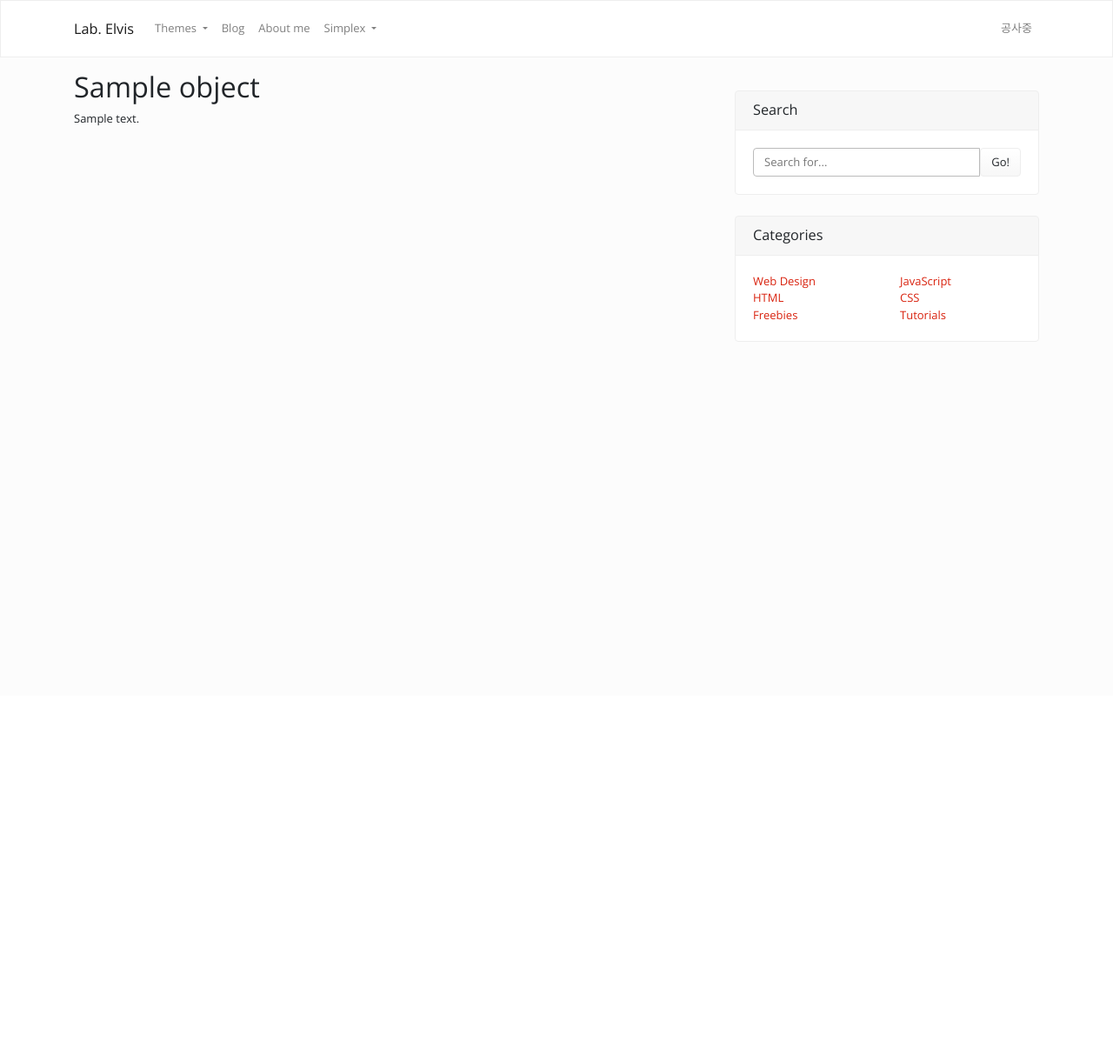
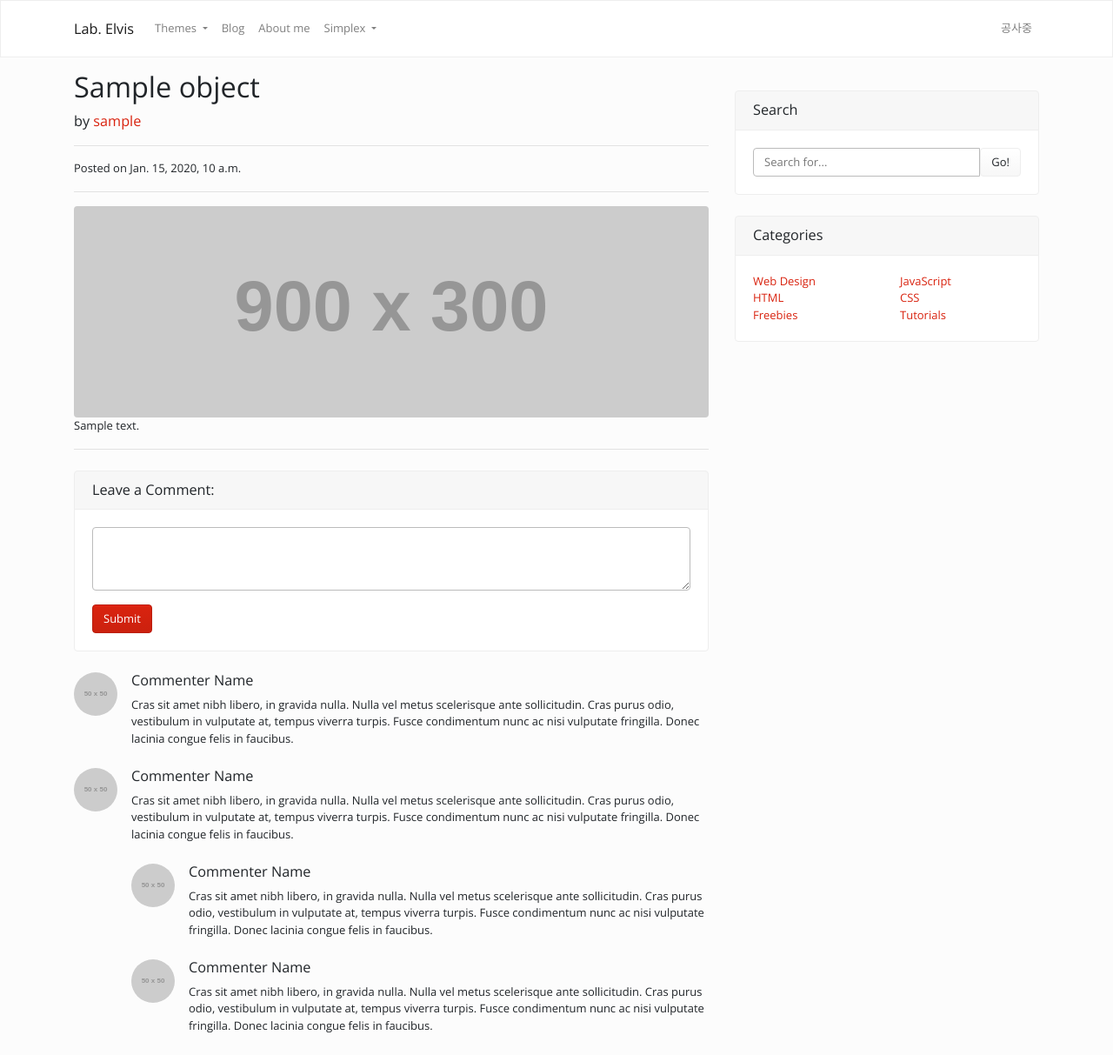
Before and after one commit to saintdragon2/django_my_website, a Django app: template blog/templates/blog/post_detail.html in a window 1280 px wide. Shown: the whole page at 87% size. Before the commit the page ends 393 px from the top, so only its background shows below. Run offline with Django 3.2, Linux system fonts and the light colour scheme; the template is opened without the code that fills it: most values are stand-ins (such as "Sample title", 1, 10 or a date in 2020); grey boxes labelled with a size stand in for pictures from a placeholder-image service; parts of the project's set-up code (start-up, migrations or seed data) failed here and were passed over; some libraries are stand-ins or nearby versions.

Commit message:
post detail page basic functions are implemented

```diff
--- a/blog/templates/blog/base.html
+++ b/blog/templates/blog/base.html
@@ -82,12 +82,12 @@
 
     <div class="row">
         <!-- Blog Entries Column -->
-        <div class="col-md-8">
+        <div class="col-md-8" id="main_div">
             {% block content %}
             {% endblock %}
         </div>
 
-        <div class="col-md-4">
+        <div class="col-md-4" id="sid_div">
             <!-- Search Widget -->
             <div class="card my-4">
                 <h5 class="card-header">Search</h5>
--- a/blog/templates/blog/post_detail.html
+++ b/blog/templates/blog/post_detail.html
@@ -3,8 +3,77 @@
 {% block title %}{{ object.title }} - Blog{% endblock %}
 
 {% block content %}
+    <!-- Title -->
     <h1>{{ object.title }}</h1>
-    <div>
-        {{ object.content }}
+
+    <!-- Author -->
+    <p class="lead">
+        by
+        <a href="#">{{ object.author.username }}</a>
+    </p>
+
+    <hr>
+
+    <!-- Date/Time -->
+    <p>Posted on {{ object.created }}</p>
+
+    <hr>
+
+    <!-- Preview Image -->
+    {% if object.head_image %}
+    <img class="img-fluid rounded" src="http://placehold.it/900x300" alt="">
+    {% endif %}
+
+    <!-- Post Content -->
+    {{ object.content }}
+
+    <hr>
+
+    <!-- Comments Form -->
+    <div class="card my-4">
+        <h5 class="card-header">Leave a Comment:</h5>
+        <div class="card-body">
+            <form>
+                <div class="form-group">
+                    <textarea class="form-control" rows="3"></textarea>
+                </div>
+                <button type="submit" class="btn btn-primary">Submit</button>
+            </form>
+        </div>
+    </div>
+
+    <!-- Single Comment -->
+    <div class="media mb-4">
+        <img class="d-flex mr-3 rounded-circle" src="http://placehold.it/50x50" alt="">
+        <div class="media-body">
+            <h5 class="mt-0">Commenter Name</h5>
+            Cras sit amet nibh libero, in gravida nulla. Nulla vel metus scelerisque ante sollicitudin. Cras purus odio, vestibulum in vulputate at, tempus viverra turpis. Fusce condimentum nunc ac nisi vulputate fringilla. Donec lacinia congue felis in faucibus.
+        </div>
+    </div>
+
+    <!-- Comment with nested comments -->
+    <div class="media mb-4">
+        <img class="d-flex mr-3 rounded-circle" src="http://placehold.it/50x50" alt="">
+        <div class="media-body">
+            <h5 class="mt-0">Commenter Name</h5>
+            Cras sit amet nibh libero, in gravida nulla. Nulla vel metus scelerisque ante sollicitudin. Cras purus odio, vestibulum in vulputate at, tempus viverra turpis. Fusce condimentum nunc ac nisi vulputate fringilla. Donec lacinia congue felis in faucibus.
+
+            <div class="media mt-4">
+                <img class="d-flex mr-3 rounded-circle" src="http://placehold.it/50x50" alt="">
+                <div class="media-body">
+                    <h5 class="mt-0">Commenter Name</h5>
+                    Cras sit amet nibh libero, in gravida nulla. Nulla vel metus scelerisque ante sollicitudin. Cras purus odio, vestibulum in vulputate at, tempus viverra turpis. Fusce condimentum nunc ac nisi vulputate fringilla. Donec lacinia congue felis in faucibus.
+                </div>
+            </div>
+
+            <div class="media mt-4">
+                <img class="d-flex mr-3 rounded-circle" src="http://placehold.it/50x50" alt="">
+                <div class="media-body">
+                    <h5 class="mt-0">Commenter Name</h5>
+                    Cras sit amet nibh libero, in gravida nulla. Nulla vel metus scelerisque ante sollicitudin. Cras purus odio, vestibulum in vulputate at, tempus viverra turpis. Fusce condimentum nunc ac nisi vulputate fringilla. Donec lacinia congue felis in faucibus.
+                </div>
+            </div>
+
+        </div>
     </div>
 {% endblock %}
--- a/blog/templates/blog/post_list.html
+++ b/blog/templates/blog/post_list.html
@@ -15,7 +15,7 @@
                 <div class="card-body">
                     <h2 class="card-title">{{ p.title }}</h2>
                     <p class="card-text">{{ p.content | truncatewords:50}}</p>
-                    <a href="#" class="btn btn-primary">Read More &rarr;</a>
+                    <a href="{{ p.get_absolute_url }}" class="btn btn-primary" id="read-more-post-{{ p.pk }}">Read More &rarr;</a>
                 </div>
                 <div class="card-footer text-muted">
                     Posted on {{ p.created }} by
```
Also changed, not shown: blog/tests.py (+11 -3 lines).
